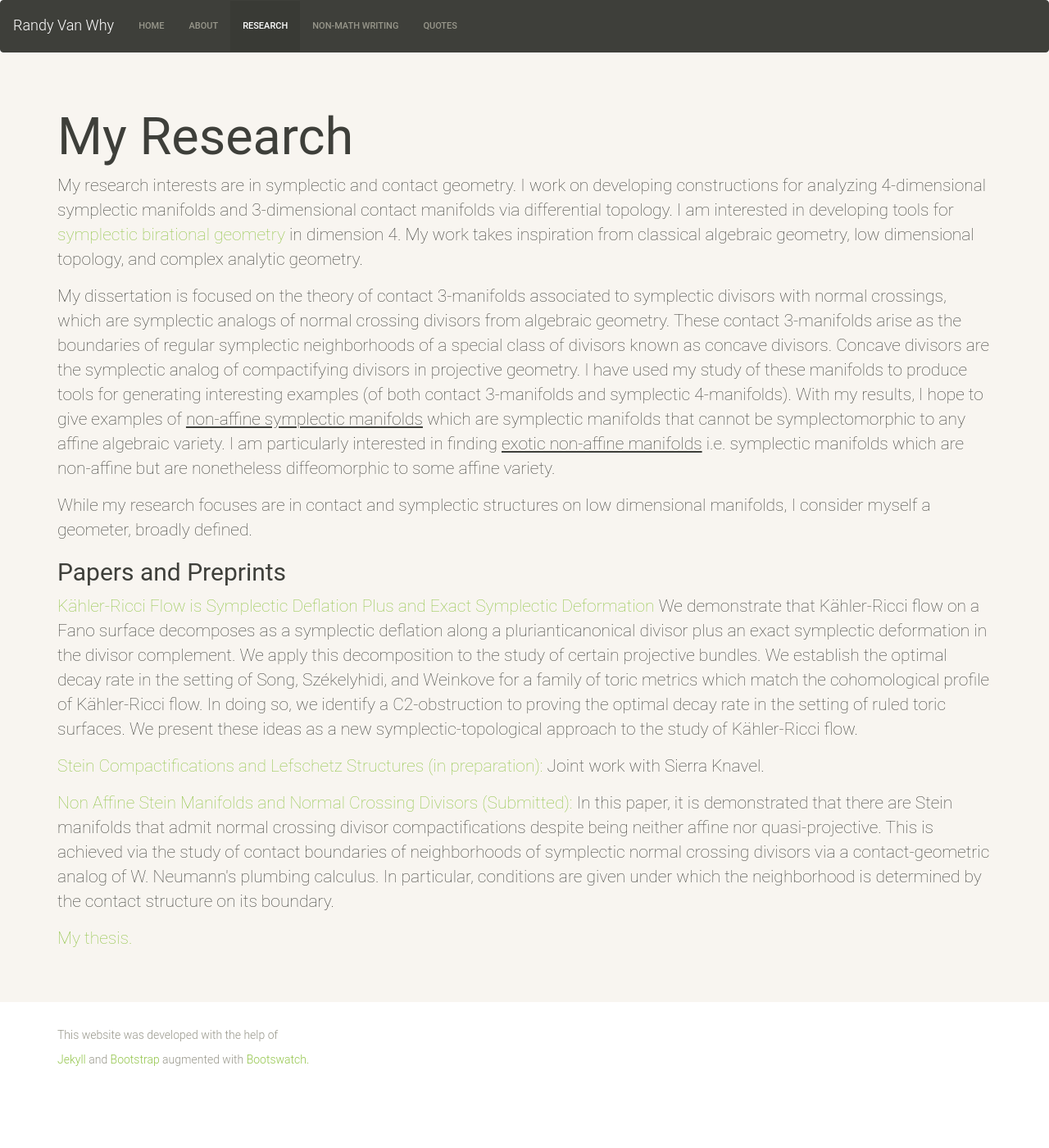
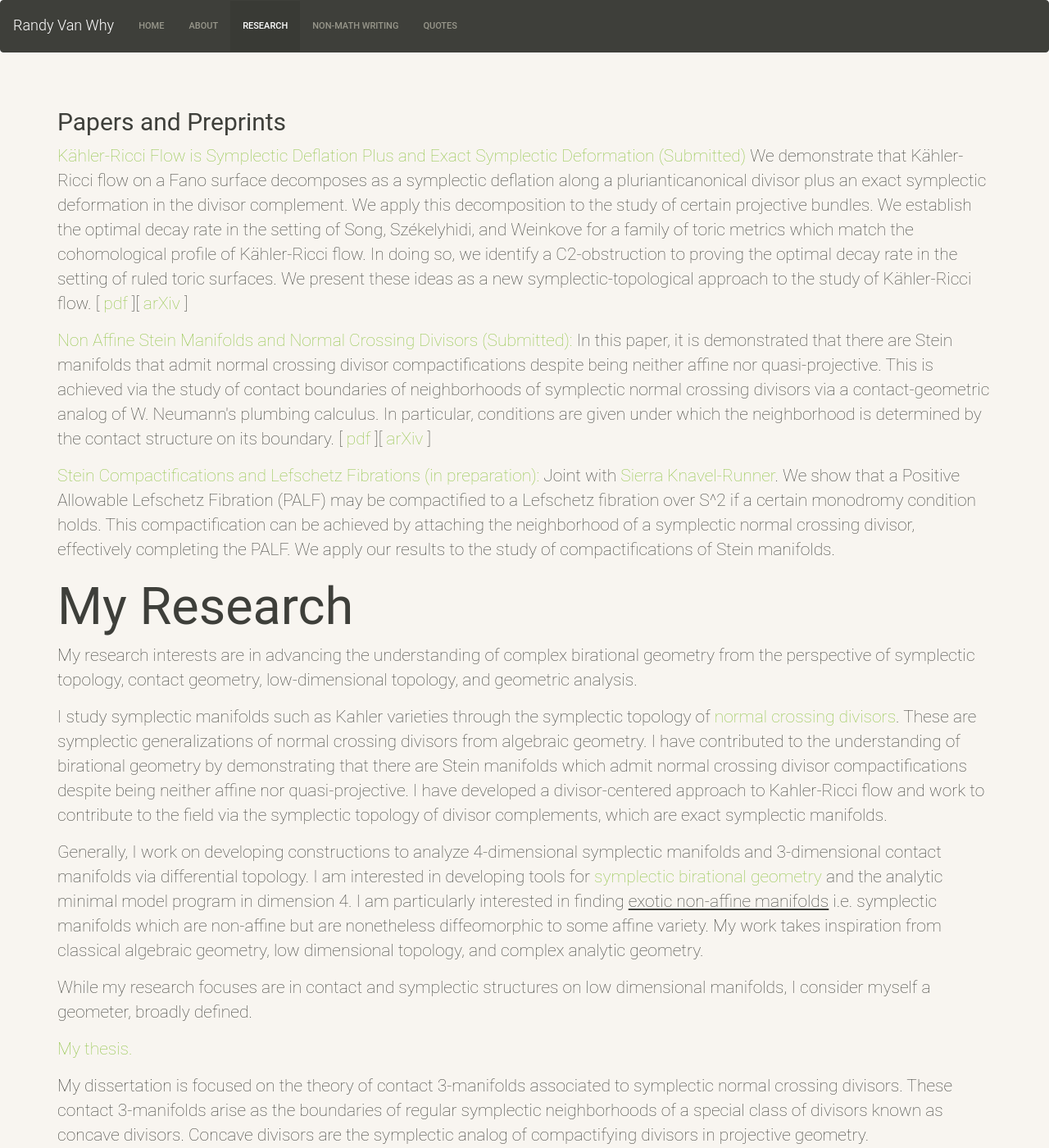
Before and after one commit to rvanwhy/rvanwhy.github.io, a Jekyll site: the page built from 02-research.md, in a window 1280 px wide and 1400 px high. Shown: the whole window at 82% size. Built offline with Jekyll 4.4.1, drawn with Linux system fonts in a browser that asks for light colours; nearby versions of some CDN libraries.

Commit message:
Updated research

```diff
--- a/02-research.md
+++ b/02-research.md
@@ -6,32 +6,44 @@ permalink: research.html
 ---
 <div class="special jumbotron">
   <div class="container">
-<h1>My Research</h1>
-<p> My research interests are in symplectic and contact geometry. I work on developing constructions for analyzing 4-dimensional symplectic manifolds and 3-dimensional contact manifolds via differential topology. I am interested in developing tools for <a href="https://arxiv.org/abs/0906.3265">symplectic birational geometry</a> in dimension 4. My work takes inspiration from classical algebraic geometry, low dimensional topology, and complex analytic geometry.
-
-<p> My dissertation is focused on the theory of contact 3-manifolds associated to symplectic divisors with normal crossings, which are symplectic analogs of normal crossing divisors from algebraic geometry. These contact 3-manifolds arise as the boundaries of regular symplectic neighborhoods of a special class of divisors known as concave divisors. Concave divisors are the symplectic analog of compactifying divisors in projective geometry. I have used my
-study of these manifolds to produce tools for generating interesting examples (of both contact 3-manifolds and symplectic 4-manifolds). With my results,
-I hope to give examples of <u>non-affine symplectic manifolds</u> which are symplectic manifolds that cannot be symplectomorphic to any affine algebraic variety. I am particularly interested in finding <u>exotic non-affine manifolds</u> i.e. symplectic manifolds which are non-affine but are nonetheless diffeomorphic to some affine variety.
-
-<p> While my research focuses are in contact and symplectic structures on low dimensional manifolds, I consider myself a geometer, broadly defined.
 
 <h2>Papers and Preprints</h2>
 
-<p><a href="/assets/pdf/kahler_ricci.pdf">
-Kähler-Ricci Flow is Symplectic Deflation Plus and Exact Symplectic Deformation
+<p><a href="https://arxiv.org/abs/2610.24825">
+Kähler-Ricci Flow is Symplectic Deflation Plus and Exact Symplectic Deformation (Submitted)
 </a>
 We demonstrate that Kähler-Ricci flow on a Fano surface decomposes as a symplectic deflation along a plurianticanonical divisor plus an exact symplectic deformation in the divisor complement. We apply this decomposition to the study of certain projective bundles. We establish the optimal decay rate in the setting of Song, Székelyhidi, and Weinkove
 for a family of toric metrics which match the cohomological profile of Kähler-Ricci flow. In
 doing so, we identify a C2-obstruction to proving the optimal decay rate in the setting of
 ruled toric surfaces. We present these ideas as a new symplectic-topological approach to the
-study of Kähler-Ricci flow.
-
-<p><a href="">
-Stein Compactifications and Lefschetz Structures (in preparation):
-</a> Joint work with Sierra Knavel.
+study of Kähler-Ricci flow. [<a href="/assets/pdf/kahler_ricci.pdf">
+pdf
+</a>][<a href="https://arxiv.org/abs/2610.24825">
+arXiv
+</a>]
 
 <p><a href="https://arxiv.org/abs/2507.22290">
    Non Affine Stein Manifolds and Normal Crossing Divisors (Submitted):
-</a> In this paper, it is demonstrated that there are Stein manifolds that admit normal crossing divisor compactifications despite being neither affine nor quasi-projective. This is achieved via the study of contact boundaries of neighborhoods of symplectic normal crossing divisors via a contact-geometric analog of W. Neumann's plumbing calculus. In particular, conditions are given under which the neighborhood is determined by the contact structure on its boundary.
+</a> In this paper, it is demonstrated that there are Stein manifolds that admit normal crossing divisor compactifications despite being neither affine nor quasi-projective. This is achieved via the study of contact boundaries of neighborhoods of symplectic normal crossing divisors via a contact-geometric analog of W. Neumann's plumbing calculus. In particular, conditions are given under which the neighborhood is determined by the contact structure on its boundary. [<a href="/assets/pdf/non_affine.pdf">
+pdf
+</a>][<a href="https://arxiv.org/abs/2507.22290">
+arXiv
+</a>]
+
+<p><a href="">
+Stein Compactifications and Lefschetz Fibrations (in preparation):
+</a> Joint with <a href="https://sites.google.com/view/sierraknavel">Sierra Knavel-Runner</a>. We show that a Positive Allowable Lefschetz Fibration (PALF) may be compactified to a Lefschetz fibration over S^2 if a certain monodromy condition holds. This compactification can be achieved by attaching the neighborhood of a symplectic normal crossing divisor, effectively completing the PALF. We apply our results to the study of compactifications of Stein manifolds.
+
+<h1>My Research</h1>
+<p> My research interests are in advancing the understanding of complex birational geometry from the perspective of symplectic topology, contact geometry, low-dimensional topology, and geometric analysis.
+
+<p> I study symplectic manifolds such as Kahler varieties through the symplectic topology of <a href="https://arxiv.org/abs/2101.05981">normal crossing divisors</a>. These are symplectic generalizations of normal crossing divisors from algebraic geometry. I have contributed to the understanding of birational geometry by demonstrating that there are Stein manifolds which admit normal crossing divisor compactifications despite being neither affine nor quasi-projective. I have developed a divisor-centered approach to Kahler-Ricci flow and work to contribute to the field via the symplectic topology of divisor complements, which are exact symplectic manifolds.
+
+
+<p> Generally, I work on developing constructions to analyze 4-dimensional symplectic manifolds and 3-dimensional contact manifolds via differential topology. I am interested in developing tools for <a href="https://arxiv.org/abs/0906.3265">symplectic birational geometry</a> and the analytic minimal model program in dimension 4. I am particularly interested in finding <u>exotic non-affine manifolds</u> i.e. symplectic manifolds which are non-affine but are nonetheless diffeomorphic to some affine variety. My work takes inspiration from classical algebraic geometry, low dimensional topology, and complex analytic geometry.
+
+<p> While my research focuses are in contact and symplectic structures on low dimensional manifolds, I consider myself a geometer, broadly defined.
 
 <p><a href="/assets/pdf/Thesis.pdf">My thesis.</a></p>
+
+<p> My dissertation is focused on the theory of contact 3-manifolds associated to symplectic normal crossing divisors. These contact 3-manifolds arise as the boundaries of regular symplectic neighborhoods of a special class of divisors known as concave divisors. Concave divisors are the symplectic analog of compactifying divisors in projective geometry.
```
Also changed, not shown: 00-index.md (+1 -1 lines), 2 other files.
